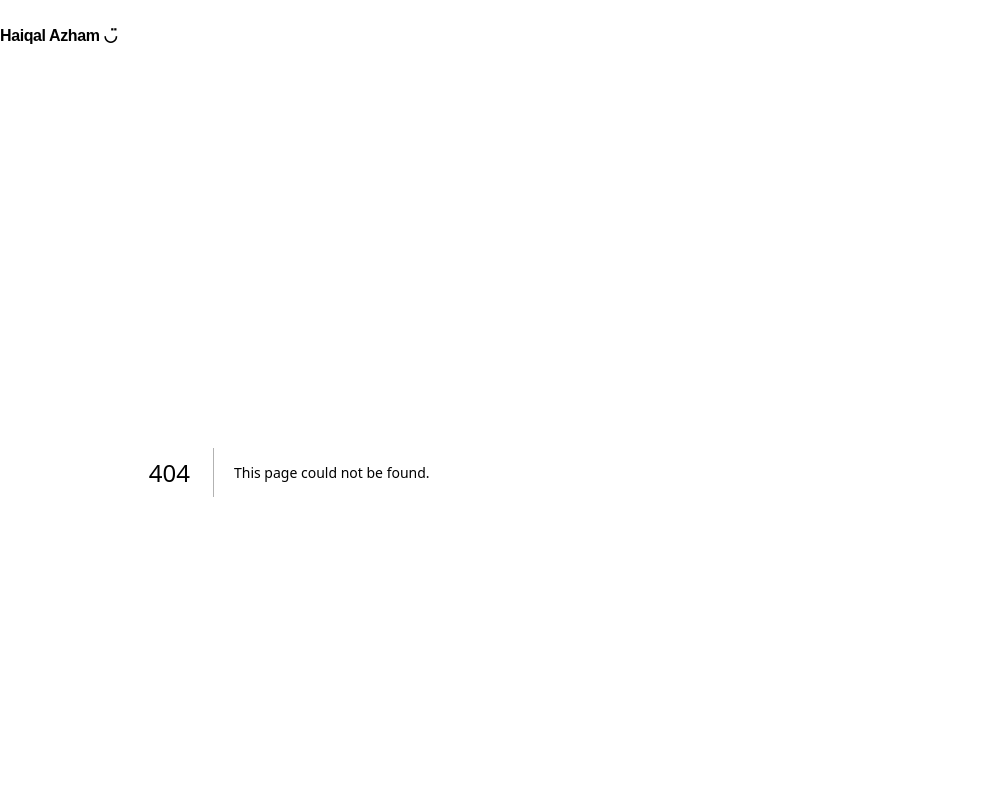
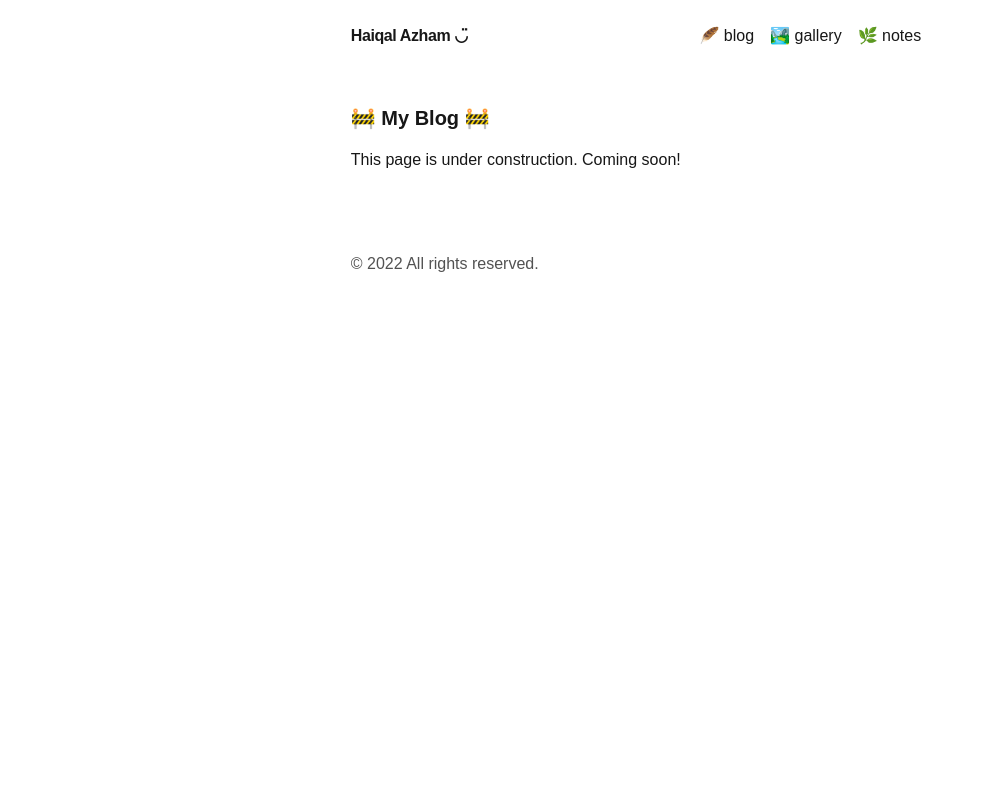
Before and after one commit to haiqalazham/haiqalazham.com, a Next.js app: page /blog in a window 1280 px wide. Before the commit this address had no page. Shown: the top 800 px of the page, without its empty margins (0-983 px from the left). Built offline with nearby package versions, Linux system fonts and the light colour scheme.

Commit message:
Add construction page

```diff
--- /dev/null
+++ b/app/blog/page.tsx
@@ -0,0 +1,8 @@
+export default function Page() {
+  return (
+    <section className="py-8">
+      <h1 className="text-xl font-bold mb-4">🚧 My Blog 🚧</h1>
+      <p className="mb-4">This page is under construction. Coming soon!</p>
+    </section>
+  );
+}
--- a/app/components/header.tsx
+++ b/app/components/header.tsx
@@ -14,13 +14,23 @@ const navItems = {
 
 export default function Header() {
   return (
-    <header className="py-6">
+    <header className="py-6 flex justify-between">
       <div>
         <Link href="/" className="font-bold tracking-tight">
           Haiqal Azham ◡̈
         </Link>
       </div>
-      <nav></nav>
+      <nav>
+        <div className="flex flex-row">
+          {Object.entries(navItems).map(([path, { name }]) => {
+            return (
+              <Link key={path} href={path} className="px-2">
+                {name}
+              </Link>
+            );
+          })}
+        </div>
+      </nav>
     </header>
   );
 }
--- /dev/null
+++ b/app/gallery/page.tsx
@@ -0,0 +1,8 @@
+export default function Page() {
+  return (
+    <section className="py-8">
+      <h1 className="text-xl font-bold mb-4">🚧 My Gallery 🚧</h1>
+      <p className="mb-4">This page is under construction. Coming soon!</p>
+    </section>
+  );
+}
--- /dev/null
+++ b/app/notes/page.tsx
@@ -0,0 +1,8 @@
+export default function Page() {
+  return (
+    <section className="py-8">
+      <h1 className="text-xl font-bold mb-4">🚧 My Notes 🚧</h1>
+      <p className="mb-4">This page is under construction. Coming soon!</p>
+    </section>
+  );
+}
```
